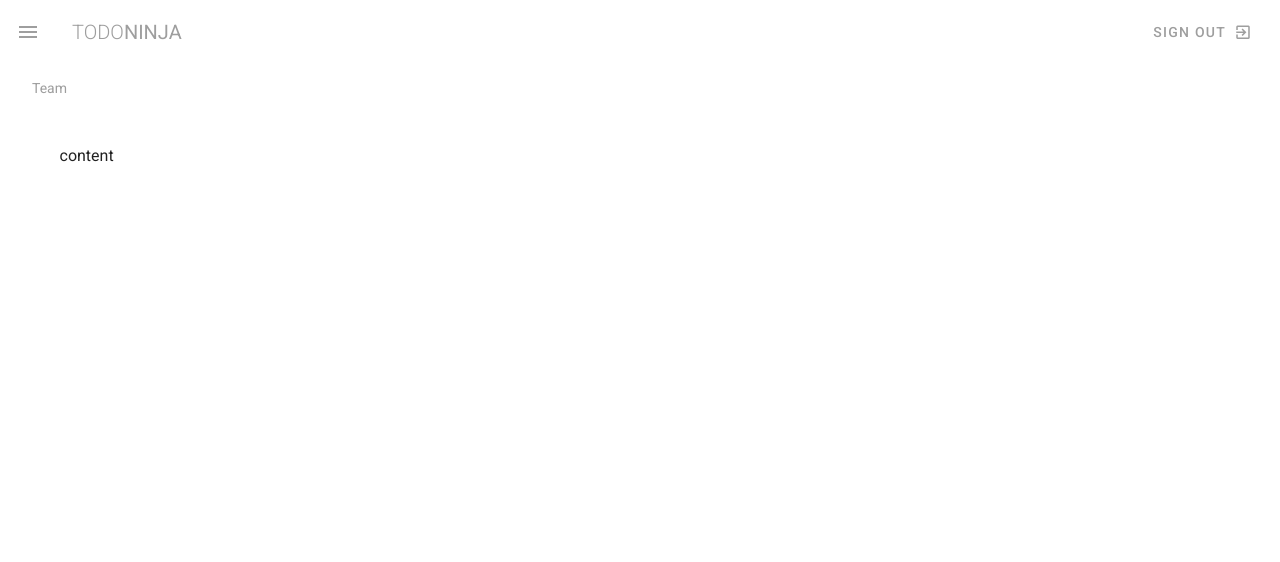
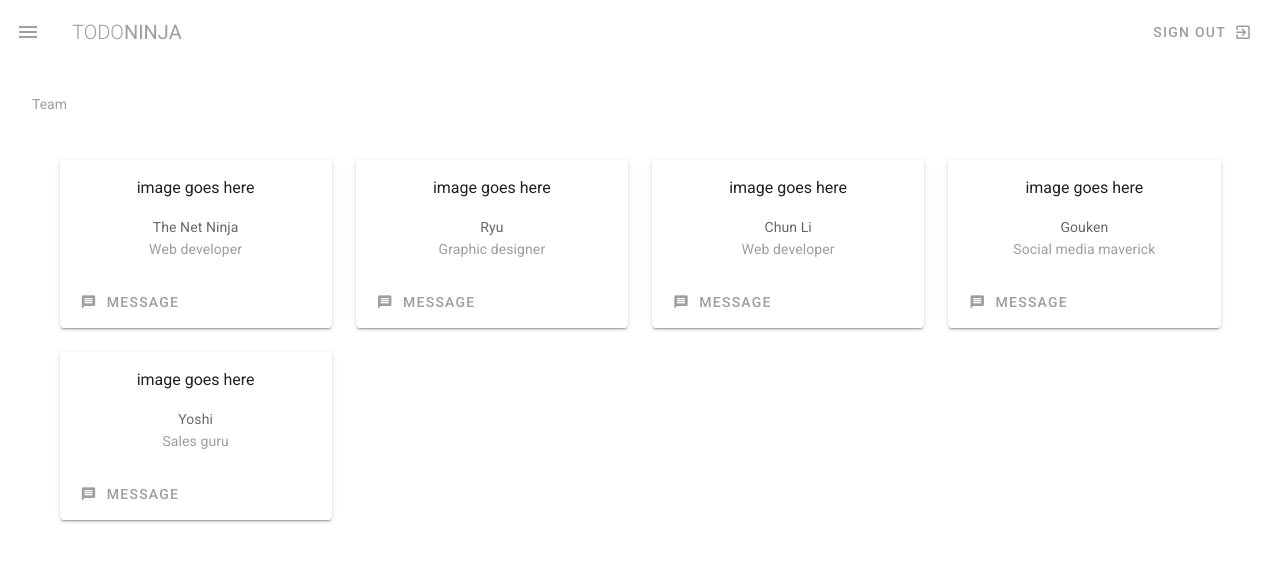
Before and after one commit to AlbertoIchikawa/my-first-blog, a Vue app in the folder VuetifyTutorial/todo-ninja/: page /team in a window 1280 px wide. Shown: the top 562 px of the page. Built offline with nearby package versions, Linux system fonts and the light colour scheme.

Commit message:
Vuetify_Tutorial#19

```diff
--- a/VuetifyTutorial/todo-ninja/src/App.vue
+++ b/VuetifyTutorial/todo-ninja/src/App.vue
@@ -1,7 +1,7 @@
 <template>
   <v-app class="grey lighten-4">
     <Navbar />
-    <v-content class="mx-4 mb-4">
+    <v-content class="ma-4">
       <router-view></router-view>
     </v-content>
   </v-app>
--- a/VuetifyTutorial/todo-ninja/src/views/Dashboard.vue
+++ b/VuetifyTutorial/todo-ninja/src/views/Dashboard.vue
@@ -1,8 +1,7 @@
 <template>
   <div class="dashboard">
     <v-subheader class="grey--text">Dashboard</v-subheader>
-
-    <v-container class="my-5">
+     <v-container class="my-5">
       <v-layout row class="mb-3">
         <v-tooltip top>
           <template v-slot:activator="{ on }">
@@ -30,15 +29,15 @@
             <div class="caption grey--text">Project Title</div>
             <div>{{project.title}}</div>
           </v-col>
-          <v-col xs="2">
+          <v-col xs="6" sm4 md2>
             <div class="caption grey--text">Person</div>
             <div>{{project.person}}</div>
           </v-col>
-          <v-col xs="2">
+          <v-col xs="6" sm4 md2>
             <div class="caption grey--text">Due Date</div>
             <div>{{project.due}}</div>
           </v-col>
-          <v-col xs="2">
+          <v-col xs="6" sm4 md2>
             <div class="right">
               <v-chip
                 small
--- a/VuetifyTutorial/todo-ninja/src/views/Projects.vue
+++ b/VuetifyTutorial/todo-ninja/src/views/Projects.vue
@@ -2,7 +2,7 @@
   <div class="projects">
     <v-subheader class=" grey--text">Projects</v-subheader>
 
-    <v-container  class="my-5">
+    <v-container class="my-5">
       content
     </v-container>
 
--- a/VuetifyTutorial/todo-ninja/src/views/Team.vue
+++ b/VuetifyTutorial/todo-ninja/src/views/Team.vue
@@ -1,17 +1,45 @@
 <template>
   <div class="team">
-    <v-subheader class=" grey--text">Team</v-subheader>
+    <v-subheader class="grey--text">Team</v-subheader>
 
-    <v-container  class="my-5">
-      content
+    <v-container class="my-5">
+      <v-layout row wrap>
+        <v-flex xs12 sm6 md4 lg3 v-for="person in team" :key="person.name">
+          <v-card class="text-center ma-3">
+            <v-responsive class="pt-4">
+              image goes here
+            </v-responsive>
+            <v-card-text>
+              <div class="subheading">{{ person.name }}</div>
+              <div class="grey--text">{{ person.role }}</div>
+            </v-card-text>
+            <v-card-actions>
+              <v-btn text color="grey">
+                <v-icon small left>message</v-icon>
+                <span>Message</span>
+              </v-btn>
+            </v-card-actions>
+          </v-card>
+        </v-flex>
+      </v-layout>
     </v-container>
-
-</div>
+  </div>
 </template>
 
 <script>
 // @ is an alias to /src
 
 export default {
-}
+  data() {
+    return {
+      team: [
+        { name: "The Net Ninja", role: "Web developer" },
+        { name: "Ryu", role: "Graphic designer" },
+        { name: "Chun Li", role: "Web developer" },
+        { name: "Gouken", role: "Social media maverick" },
+        { name: "Yoshi", role: "Sales guru" }
+      ]
+    };
+  }
+};
 </script>
```
Also changed, not shown: VuetifyTutorial/todo-ninja/vuetify#19.png (added), 1 other file (tests, documents, lock files or other folders).
